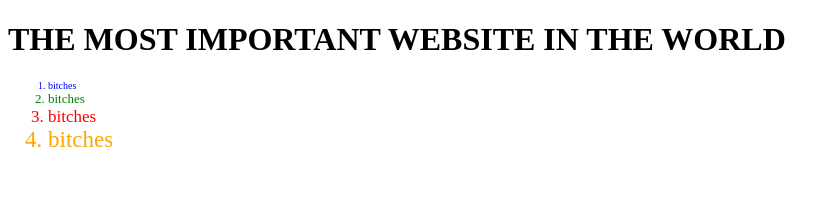
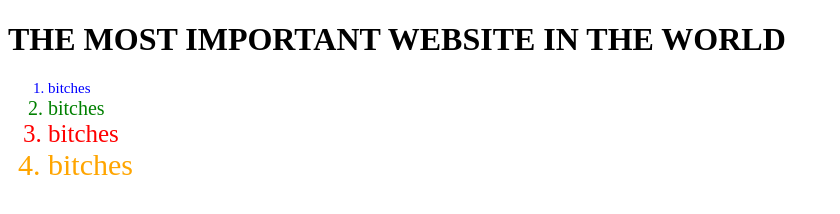
Before and after one commit to tarekroshdy/tarekroshdy.github.io, a plain HTML site: page index.html in a window 1280 px wide. Shown: the whole page, without its empty margins (0-840 px from the left). Drawn offline with Linux system fonts and the light colour scheme.

Commit message:
update to text

```diff
--- a/index.html
+++ b/index.html
@@ -3,9 +3,9 @@
 <Title> HELLO </title>
 <h1> THE MOST IMPORTANT WEBSITE IN THE WORLD </h1>
 <ol>
-	<li style="color: blue; font-size: 10px;"> bitches</li>
-	<li style="color: green; font-size: 13px;"> bitches</li>
-	<li style="color: red; font-size: 17px;"> bitches</li>
-	<li style="color: orange; font-size: 23px;"> bitches</li>
+	<li style="color: blue; font-size: 15px;"> bitches</li>
+	<li style="color: green; font-size: 20px;"> bitches</li>
+	<li style="color: red; font-size: 25px;"> bitches</li>
+	<li style="color: orange; font-size: 30px;"> bitches</li>
 </ol>
 </html>
```
Also changed, not shown: bitches.html (deleted, +0 -11 lines).
